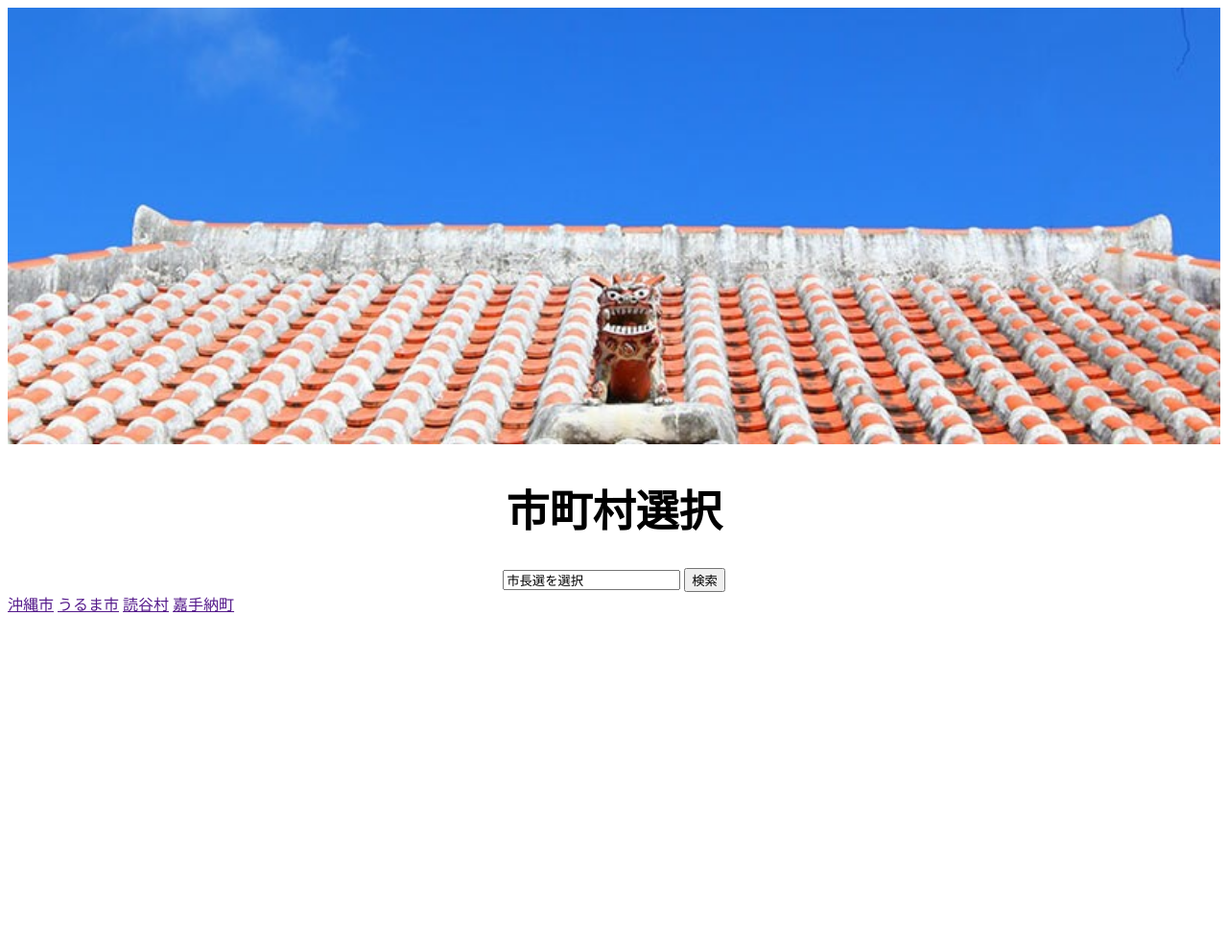
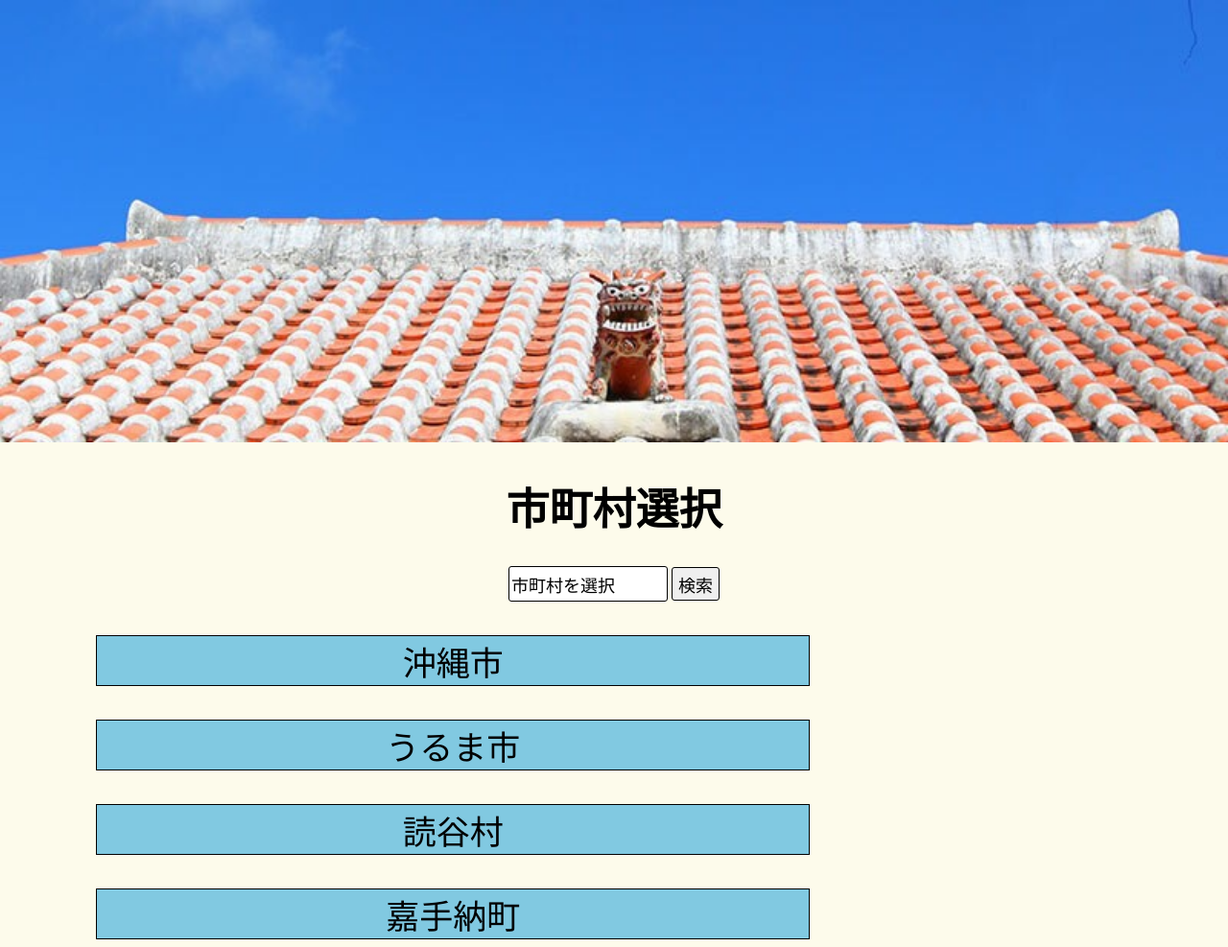
Before and after one commit to YutoGIma/gomidasi, a Flask app: page /select_city in a window 1280 px wide. Shown: the whole page at 96% size. Before the commit the page ends 638 px from the top, so only its background shows below. Run offline with Flask 2, Linux system fonts and the light colour scheme.

Commit message:
ちえブランチでHTMLとCSSコード足してます

```diff
--- a/static/css/style.css
+++ b/static/css/style.css
@@ -1,12 +1,60 @@
+body{
+    margin-top: 0px;
+    margin-right: 0px;
+    margin-left: 0px;
+    background-color: #FDFBEB;
+
+
+}
 .top_img{
     width:100%;
+
+
+
+
 }
 .city_select{
     text-align:center;
+    font-family: Hiragino Maru Gothic ProN;
 }
 .city_select h1{
     font-size:45px;
-}
-.city_menu{
 
 }
+
+input[type = "text"]{
+    border: 1px solid black;
+    width: 160px;
+    height: 33px;
+    font-size: 18px;
+    border-radius:3px;
+
+
+}
+
+input[type = "submit"]{
+    border: 1px solid black;
+    width: 50px;
+    height: 35px;
+    font-size: 18px;
+    border-radius:3px;
+
+
+}
+
+.city_menu a{
+    font-family: Hiragino Maru Gothic ProN;
+    font-size: 35px;
+    display: block;
+    text-align: center;
+    border: solid black 1px;
+    width: 58%;
+    margin-top: 35px;
+    margin-left: 100px;
+    color: black;
+    background-color: #81C9E1;
+    text-decoration: none;
+
+
+
+}
--- a/templates/select_city.html
+++ b/templates/select_city.html
@@ -12,7 +12,7 @@
     <div class="city_select">
         <h1 >市町村選択</h1>
         <tr>
-        <td><input type="text" value="市長選を選択" class="city_sc"></td>
+        <td><input type="text" value="市町村を選択" class="city_sc"></td>
         <td><input type="submit" value="検索"></td>
         </tr>
     </div>
@@ -21,7 +21,7 @@
         <a href="">うるま市</a>
         <a href="">読谷村</a>
         <a href="">嘉手納町</a>
-        <a href=""></a>
+
     </div>
 </body>
 </html>
```
